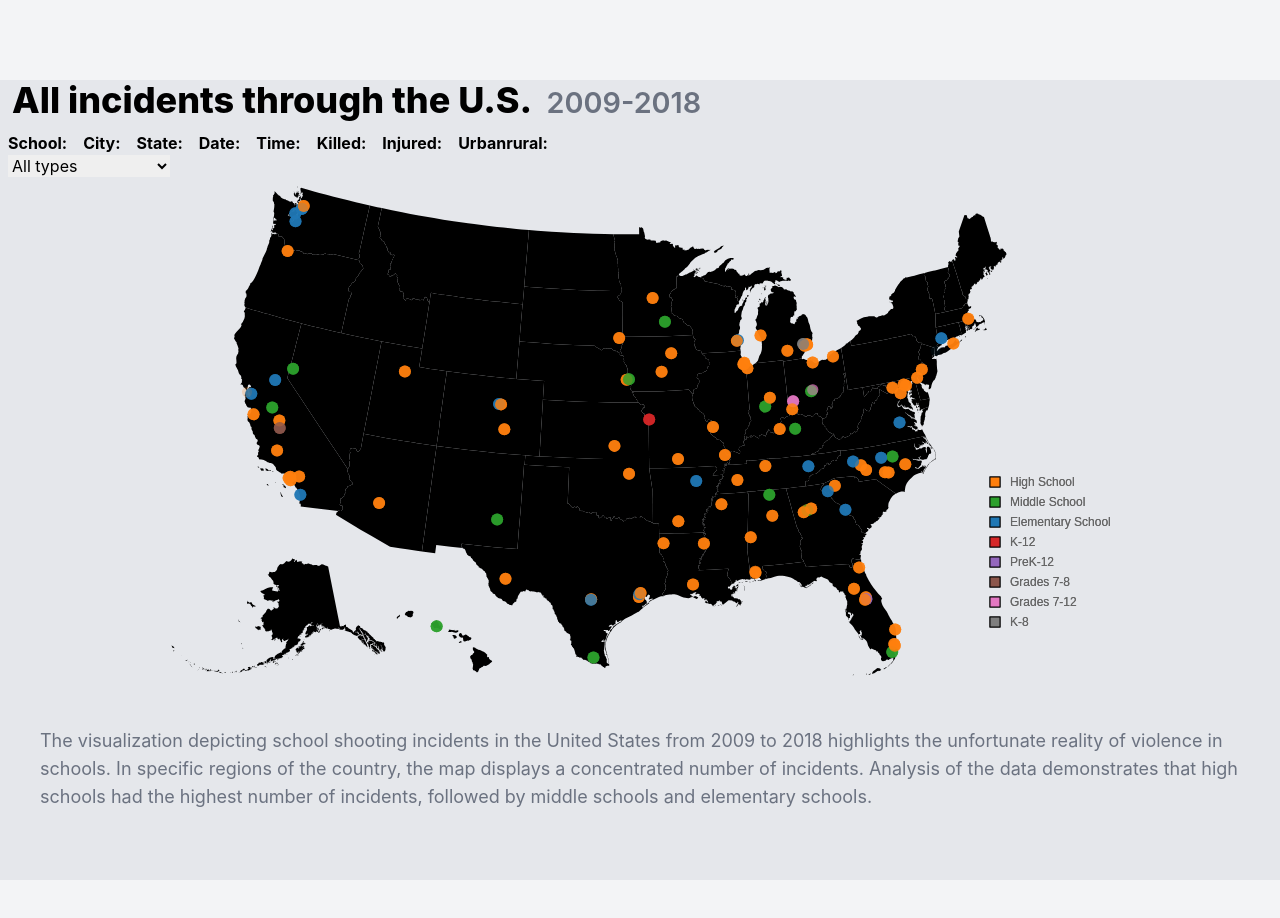
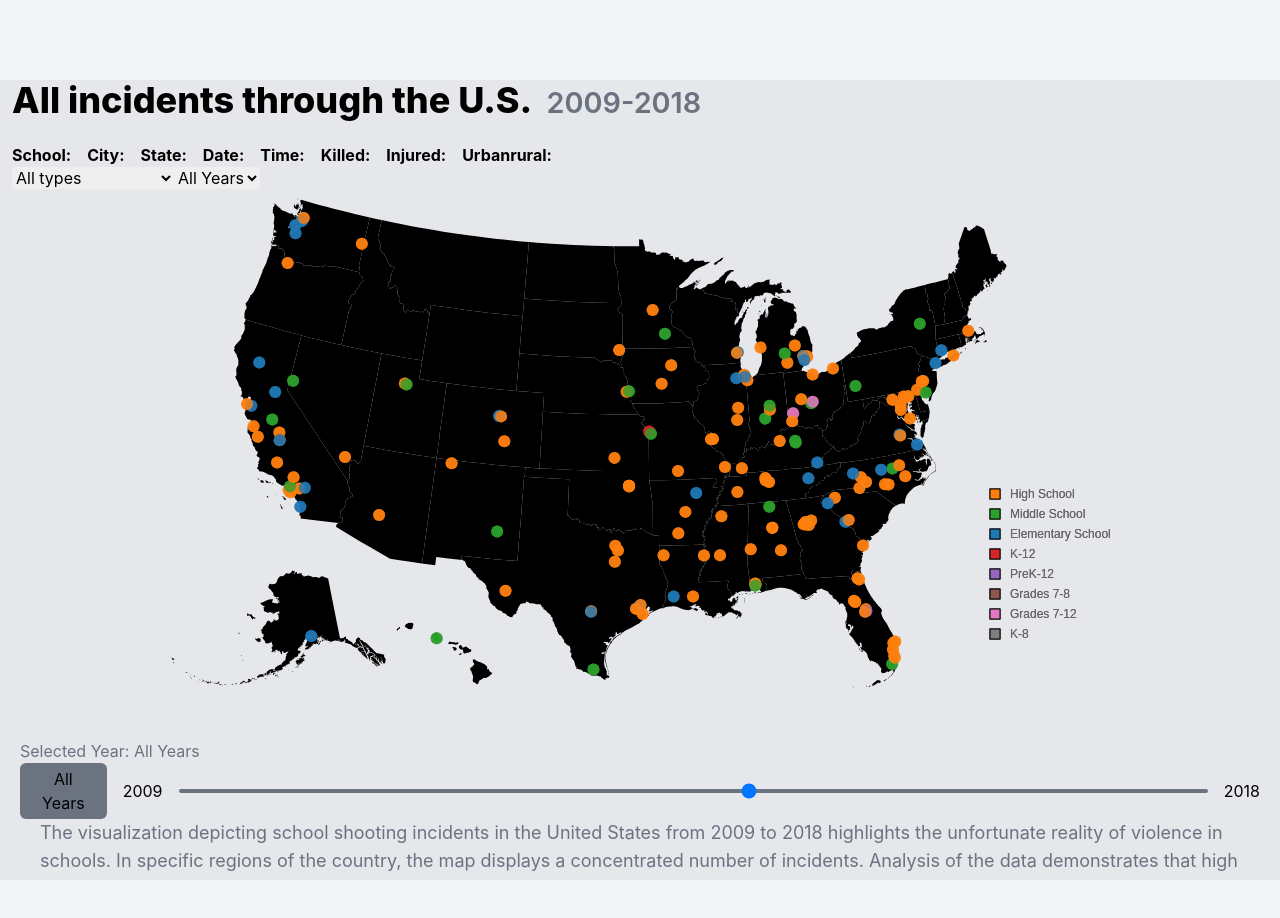
Before and after one commit to Mo2artGit/vistualizations-school-shooting, a React (Create React App) app: page / in a window 1280 px wide. Shown: the part 1520-2438 px from the top of the page. Built offline with nearby package versions, Linux system fonts and the light colour scheme.

Commit message:
added year filtering

```diff
--- a/src/components/Vis2.js
+++ b/src/components/Vis2.js
@@ -8,6 +8,7 @@ import dataset from '../datas/graph2/dataset.csv';
 const Vis2 = () => {
   const svgRef = useRef();
   const [selectedType, setSelectedType] = useState("");
+  const [selectedYear, setSelectedYear] = useState("");
 
   useEffect(() => {
     const svg = d3.select(svgRef.current);
@@ -39,7 +40,7 @@ const Vis2 = () => {
     // Load the dataset and display data points on the map
     d3.csv(dataset, (d, i) => {
       // Use the index i to calculate the delay for each circle
-      const delay = i * 50;
+      const delay = i * 2;
       // Skip this data point if the values are not valid
       if (!d.LATCOD || !d.LONCOD) {
         return;
@@ -47,6 +48,11 @@ const Vis2 = () => {
 
       // Skip this data point if it doesn't match the selected type
       if (selectedType && d.type !== selectedType) {
+        return;
+      }
+
+      // Filter the data based on the selected year
+      if (selectedYear && d.year !== selectedYear) {
         return;
       }
 
@@ -157,12 +163,12 @@ const Vis2 = () => {
       .attr("alignment-baseline", "middle");
 
 
-  }, [selectedType]);
+  }, [selectedType, selectedYear]);
 
   return (
     <>
-      <h2 className="ml-3 mb-2 text-4xl font-extrabold">All incidents through the U.S. <small className="ml-2 font-semibold text-gray-500 dark:text-gray-400">2009-2018</small></h2>
-      <div className="ml-2 flex flex-wrap justify-start items-center">
+      <h2 className="ml-3 mb-5 text-4xl font-extrabold">All incidents through the U.S. <small className="ml-2 font-semibold text-gray-500 dark:text-gray-400">2009-2018</small></h2>
+      <div className="ml-3 flex flex-wrap justify-start items-center">
         <p className="mr-4"><strong>School:</strong> <span id="school"></span></p>
         <p className="mr-4"><strong>City:</strong> <span id="city"></span></p>
         <p className="mr-4"><strong>State:</strong> <span id="state"></span></p>
@@ -172,7 +178,7 @@ const Vis2 = () => {
         <p className="mr-4"><strong>Injured:</strong> <span id="injured"></span></p>
         <p className="mr-4"><strong>Urbanrural:</strong> <span id="urbanrural"></span></p>
       </div>
-      <div className="ml-2 flex flex-wrap justify-start items-center">
+      <div className="ml-3 flex flex-wrap justify-start items-center">
         <select onChange={(e) => setSelectedType(e.target.value)}>
           <option value="">All types</option>
           <option value="High School">High School</option>
@@ -184,6 +190,19 @@ const Vis2 = () => {
           <option value="Grades 7-12">Grades 7-12</option>
           <option value="K-8">K-8</option>
         </select>
+        <select value={selectedYear} onChange={(e) => setSelectedYear(e.target.value)}>
+          <option value="">All Years</option>
+          <option value="2009">2009</option>
+          <option value="2010">2010</option>
+          <option value="2011">2011</option>
+          <option value="2012">2012</option>
+          <option value="2013">2013</option>
+          <option value="2014">2014</option>
+          <option value="2015">2015</option>
+          <option value="2016">2016</option>
+          <option value="2017">2017</option>
+          <option value="2018">2018</option>
+        </select>
       </div>
       <div className="flex justify-center">
         <svg
@@ -192,7 +211,26 @@ const Vis2 = () => {
           height={550}
         />
       </div>
-      <p className="mx-10 text-lg text-gray-500 dark:text-gray-600">The visualization depicting school shooting incidents in the United States from 2009 to 2018 highlights the unfortunate reality of violence in schools. In specific regions of the country, the map displays a concentrated number of incidents. Analysis of the data demonstrates that high schools had the highest number of incidents, followed by middle schools and elementary schools.</p>
+      <label className="mx-5 text-gray-500" htmlFor="year-slider">Selected Year: {selectedYear || "All Years"}</label>
+      <div className="mx-5 flex items-center space-x-4">
+        <button className="px-4 py-1 bg-gray-500 rounded-md hover:bg-gray-300" onClick={() => setSelectedYear("")}>All Years</button>
+        <span>2009</span>
+        <input
+          className="w-full appearance-none bg-gray-500 h-1 rounded-full"
+          type="range"
+          id="year-slider"
+          name="year-slider"
+          min="2009"
+          max="2018"
+          step="1"
+          value={selectedYear}
+          onChange={(e) => setSelectedYear(e.target.value)}
+        />
+        <span>2018</span>
+      </div>
+
+
+      <p className="mx-10 text-lg text-gray-500 dark:text-gray-600">The visualization depicting school shooting incidents in the United States from 2009 to 2018 highlights the unfortunate reality of violence in schools. In specific regions of the country, the map displays a concentrated number of incidents. Analysis of the data demonstrates that high schools had the highest number of incidents, followed by middle schools and elementary schools. Moreover, the visualization also illustrates that the frequency of school shooting incidents has been increasing throughout the years. The map shows a clear trend of more incidents occurring in recent years than in earlier years. It is worth noting that the number of elementary school incidents is relatively low compared to what we often hear in the news.</p>
     </>
   );
 };
```
